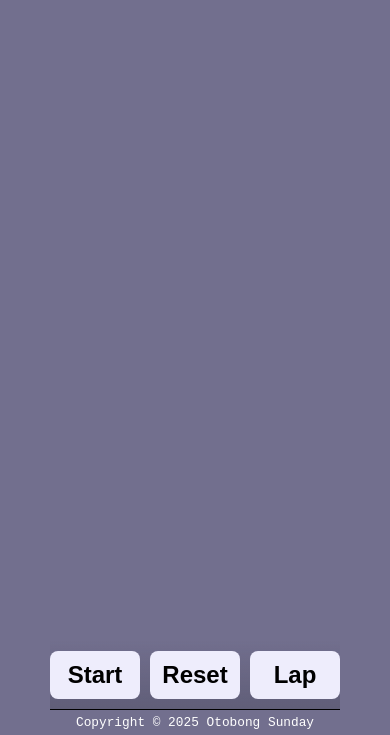
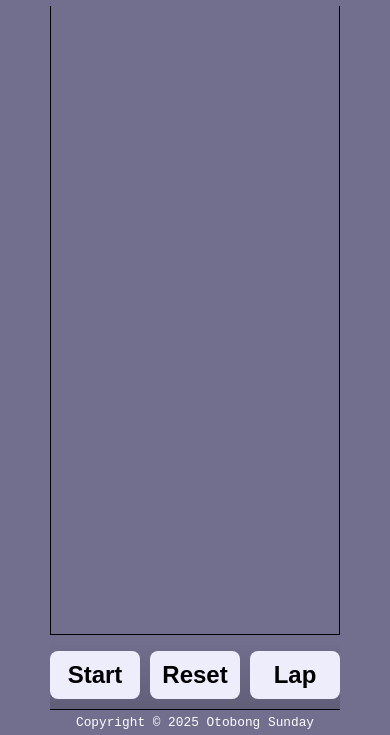
Before and after one commit to OtobongEmmanuel/STOPWATCH-APP, a plain HTML site: page index.html in a window 390 px wide. Shown: the part 109-844 px from the top of the page. Drawn offline with Linux system fonts and the light colour scheme; a web font is replaced by a local one.

Commit message:
Updated CSS

```diff
--- a/index.css
+++ b/index.css
@@ -81,6 +81,9 @@
     list-style: none;
     padding: 0;
     margin: 0 50px;
+    border-left: 1px solid #000;
+    border-right: 1px solid #000;
+    border-bottom: 1px solid #000;
   }
 
   #laps > li {
```
